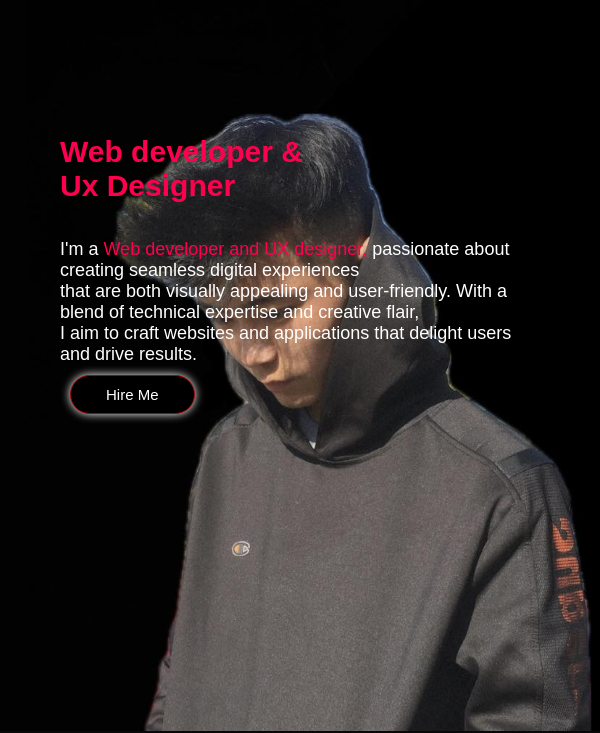
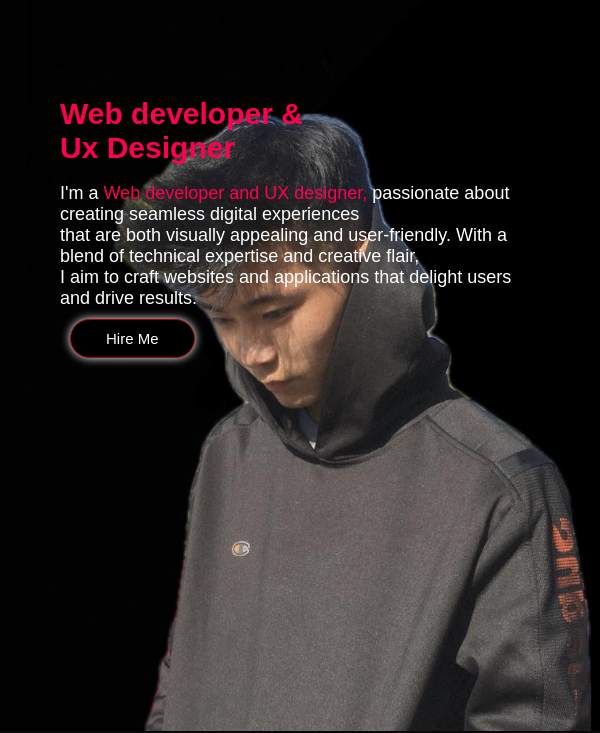
Before and after one commit to autcwer/Nor-s_Website, a plain HTML site: page index.html in a window 600 px wide. Shown: the part 69-802 px from the top of the page. Drawn offline with Linux system fonts and the light colour scheme.

Commit message:
Add files via upload
Signed-off-by: autcwer <163087441+autcwer@users.noreply.github.com>

```diff
--- a/Web Design Project/style.css
+++ b/Web Design Project/style.css
@@ -60,10 +60,10 @@ nav ul li a:hover::after{
 }
 .header-text{
     margin-top: 10%;
-    font-size: 30px;
+    font-size: 50px;
 }
 .header-text h1{
-    font-size: 80px;
+    font-size: 50px;
     margin-top: 20px;
 }
 .header-text h3{
@@ -456,13 +456,36 @@ nav .fa-solid{
         font-size: 14px;
     }
 }
-@media (min-width: 284px) and (max-width: 905px) {
+@media (min-width: 900px) and (max-width: 1071px) {
     .header-text{
-        max-width: 100%;
-        margin-top:100px;
+        max-width: auto;
+        margin-top:-10px;
     }
     .myButton{
-        max-width: 100%;
+        max-width: auto;
+        margin: 10px;
+    }
+
+
+}
+@media (min-width: 600px) and (max-width: 900px) {
+    .header-text{
+        max-width: auto;
+        margin-top:-80px;
+    }
+    .myButton{
+        max-width: auto;
+        margin: 10px;
+    }
+
+}
+@media (min-width: 284px) and (max-width: 600px) {
+    .header-text{
+        max-width: auto;
+        margin-top:-10px;
+    }
+    .myButton{
+        max-width: auto;
         margin: 10px;
     }
 
--- a/style.css
+++ b/style.css
@@ -60,10 +60,10 @@ nav ul li a:hover::after{
 }
 .header-text{
     margin-top: 10%;
-    font-size: 30px;
+    font-size: 50px;
 }
 .header-text h1{
-    font-size: 80px;
+    font-size: 50px;
     margin-top: 20px;
 }
 .header-text h3{
@@ -456,13 +456,36 @@ nav .fa-solid{
         font-size: 14px;
     }
 }
-@media (min-width: 284px) and (max-width: 905px) {
+@media (min-width: 900px) and (max-width: 1071px) {
     .header-text{
-        max-width: 100%;
-        margin-top:100px;
+        max-width: auto;
+        margin-top:-10px;
     }
     .myButton{
-        max-width: 100%;
+        max-width: auto;
+        margin: 10px;
+    }
+
+
+}
+@media (min-width: 600px) and (max-width: 900px) {
+    .header-text{
+        max-width: auto;
+        margin-top:-80px;
+    }
+    .myButton{
+        max-width: auto;
+        margin: 10px;
+    }
+
+}
+@media (min-width: 284px) and (max-width: 600px) {
+    .header-text{
+        max-width: auto;
+        margin-top:-10px;
+    }
+    .myButton{
+        max-width: auto;
         margin: 10px;
     }
 
```
Also changed, not shown: Web Design Project/index.html (+5 -2 lines), index.html (+5 -2 lines).
